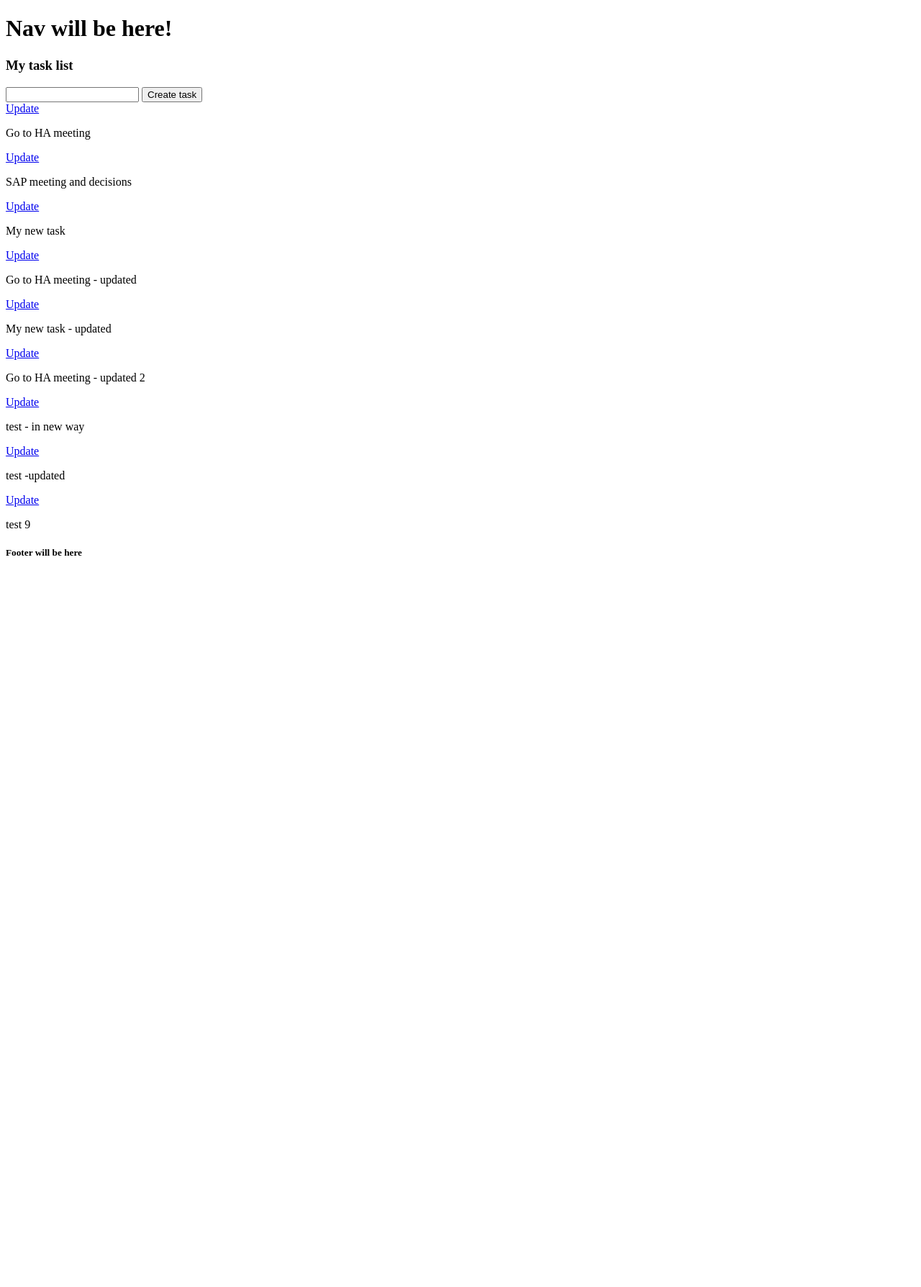
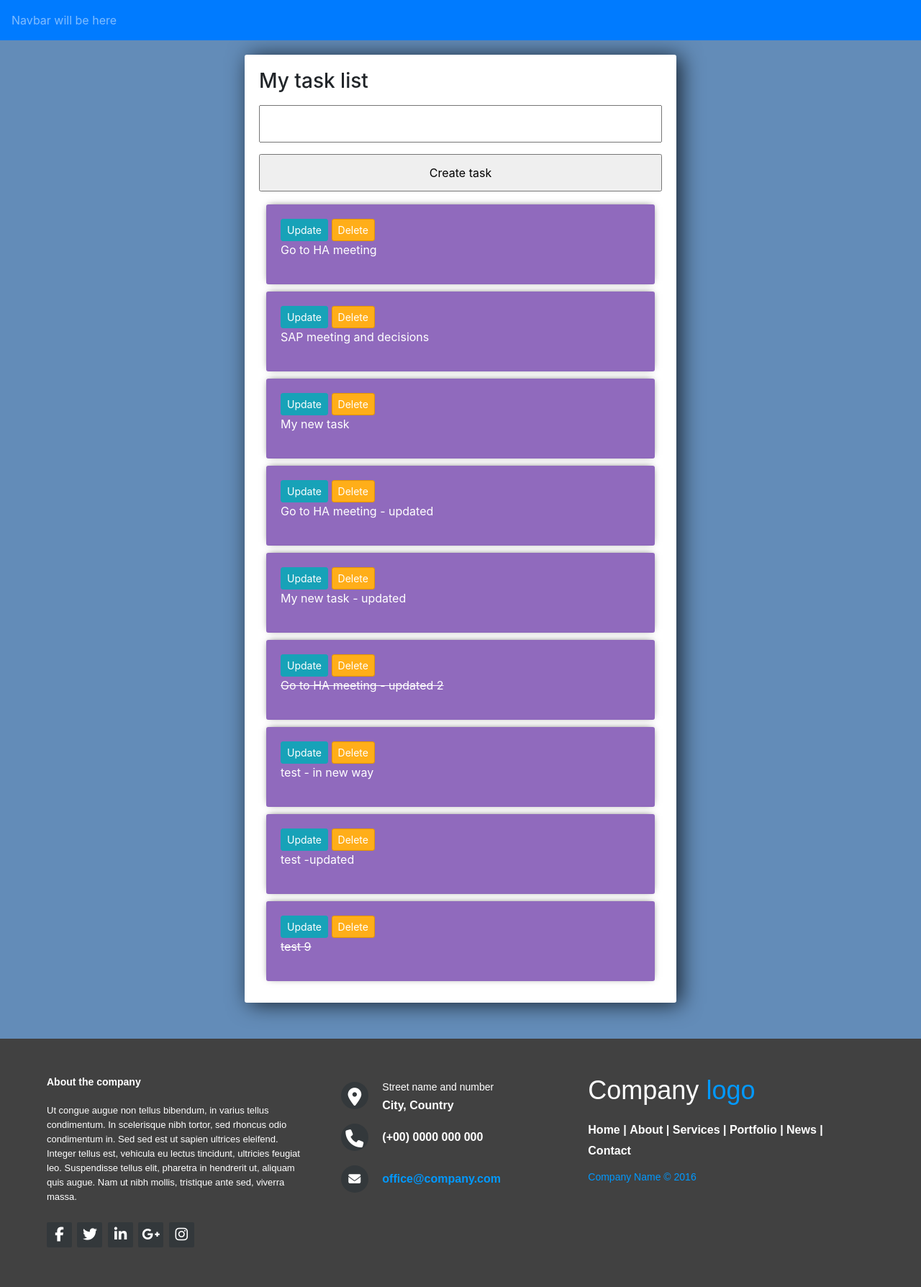
Before and after one commit to gmdmgithub/django-todo-list, a Django app: page /todo/ in a window 1280 px wide. Shown: the whole page at 72% size. Before the commit the page ends 772 px from the top, so only its background shows below. Run offline with Django 3.2, Linux system fonts and the light colour scheme; data comes from the database, SQL or seed files in the repository; both versions use the stored data as it was after the commit; some libraries are stand-ins or nearby versions.

Commit message:
task list finished

```diff
--- /dev/null
+++ b/static/css/main.css
@@ -0,0 +1,232 @@
+body{
+    background-color: #638CB8;
+}
+input{
+    width: 100%;
+    padding: 12px 20px;
+    margin: 8px 0;
+    box-sizing: border-box;
+}
+input::placeholder {
+  color: #d3d3d3;
+}
+.submit{
+    background-color: #6BA3E8;
+}
+.center-column{
+    width:600px;
+    margin: 20px auto;
+    padding:20px;
+    background-color: #fff;
+    border-radius: 3px;
+    box-shadow: 6px 2px 30px 0px rgba(0,0,0,0.75);
+}
+.item-row{
+    background-color: #906abd;
+    margin: 10px;
+    padding: 20px;
+    border-radius: 3px;
+    color: #fff;
+    font-size: 16px;
+    box-shadow: 0px -1px 10px -4px rgba(0,0,0,0.75);
+}
+.btn-danger{
+    background-color: #ffae19;
+    border-color: #e59400;
+}
+
+.form-row{
+    display: inline-block;
+    width: 100%;
+    margin-bottom: 10px;
+}
+.form-row textarea{
+    display: block;
+    width: 100%;
+    height: 100px;
+}
+.form-row label{
+    margin-bottom: .1rem;
+}
+
+.form-row input{
+    margin: 0 0 8px 0;
+}
+
+.form-row input[type="checkbox"]{
+    display: inline;
+    width: 50%;
+}
+
+.form-bottom{
+    margin-bottom: 10px;
+    border-bottom: 1px gray solid;
+    padding-bottom: 5px;
+}
+
+
+
+
+.footer {
+    background-color: #414141;
+    width: 100%;
+    text-align: left;
+    font-family: sans-serif;
+    font-weight: bold;
+    font-size: 16px;
+    padding: 50px;
+    margin-top: 50px;
+  }
+
+  .footer .footer-left,
+  .footer .footer-center,
+  .footer .footer-right {
+    display: inline-block;
+    vertical-align: top;
+  }
+
+
+  /* footer left*/
+
+  .footer .footer-left {
+    width: 33%;
+    padding-right: 15px;
+  }
+
+  .footer .about {
+    line-height: 20px;
+    color: #ffffff;
+    font-size: 13px;
+    font-weight: normal;
+    margin: 0;
+  }
+
+  .footer .about span {
+    display: block;
+    color: #ffffff;
+    font-size: 14px;
+    font-weight: bold;
+    margin-bottom: 20px;
+  }
+
+  .footer .icons {
+    margin-top: 25px;
+  }
+
+  .footer .icons a {
+    display: inline-block;
+    width: 35px;
+    height: 35px;
+    cursor: pointer;
+    background-color: #33383b;
+    border-radius: 2px;
+    font-size: 20px;
+    color: #ffffff;
+    text-align: center;
+    line-height: 35px;
+    margin-right: 3px;
+    margin-bottom: 5px;
+  }
+
+
+  /* footer center*/
+
+  .footer .footer-center {
+    width: 30%;
+  }
+
+  .footer .footer-center i {
+    background-color: #33383b;
+    color: #ffffff;
+    font-size: 25px;
+    width: 38px;
+    height: 38px;
+    border-radius: 50%;
+    text-align: center;
+    line-height: 42px;
+    margin: 10px 15px;
+    vertical-align: middle;
+  }
+
+  .footer .footer-center i.fa-envelope {
+    font-size: 17px;
+    line-height: 38px;
+  }
+
+  .footer .footer-center p {
+    display: inline-block;
+    color: #ffffff;
+    vertical-align: middle;
+    margin: 0;
+  }
+
+  .footer .footer-center p span {
+    display: block;
+    font-weight: normal;
+    font-size: 14px;
+    line-height: 2;
+  }
+
+  .footer .footer-center p a {
+    color: #0099ff;
+    text-decoration: none;
+  }
+
+
+  /* footer right*/
+
+  .footer .footer-right {
+    width: 35%;
+  }
+
+  .footer h2 {
+    color: #ffffff;
+    font-size: 36px;
+    font-weight: normal;
+    margin: 0;
+  }
+
+  .footer h2 span {
+    color: #0099ff;
+  }
+
+  .footer .menu {
+    color: #ffffff;
+    margin: 20px 0 12px;
+    padding: 0;
+  }
+
+  .footer .menu a {
+    display: inline-block;
+    line-height: 1.8;
+    text-decoration: none;
+    color: inherit;
+  }
+
+  .footer .menu a:hover {
+    color: #0099ff;
+  }
+
+  .footer .name {
+    color: #0099ff;
+    font-size: 14px;
+    font-weight: normal;
+    margin: 0;
+  }
+
+  @media (max-width: 767px) {
+    .footer {
+      font-size: 14px;
+    }
+    .footer .footer-left,
+    .footer .footer-center,
+    .footer .footer-right {
+      display: block;
+      width: 100%;
+      margin-bottom: 40px;
+      text-align: center;
+    }
+    .footer .footer-center i {
+      margin-left: 0;
+    }
+  }
--- a/tasks/templates/tasks/footer.html
+++ b/tasks/templates/tasks/footer.html
@@ -1 +1,41 @@
-<h5>Footer will be here</h5>
+<footer class="footer">
+  <div class="footer-left col-md-4 col-sm-6">
+    <p class="about">
+      <span> About the company</span> Ut congue augue non tellus bibendum, in varius tellus condimentum. In scelerisque nibh tortor, sed rhoncus odio condimentum in. Sed sed est ut sapien ultrices eleifend. Integer tellus est, vehicula eu lectus tincidunt,
+      ultricies feugiat leo. Suspendisse tellus elit, pharetra in hendrerit ut, aliquam quis augue. Nam ut nibh mollis, tristique ante sed, viverra massa.
+    </p>
+    <div class="icons">
+      <a href="#"><i class="fa fa-facebook"></i></a>
+      <a href="#"><i class="fa fa-twitter"></i></a>
+      <a href="#"><i class="fa fa-linkedin"></i></a>
+      <a href="#"><i class="fa fa-google-plus"></i></a>
+      <a href="#"><i class="fa fa-instagram"></i></a>
+    </div>
+  </div>
+  <div class="footer-center col-md-4 col-sm-6">
+    <div>
+      <i class="fa fa-map-marker"></i>
+      <p><span> Street name and number</span> City, Country</p>
+    </div>
+    <div>
+      <i class="fa fa-phone"></i>
+      <p> (+00) 0000 000 000</p>
+    </div>
+    <div>
+      <i class="fa fa-envelope"></i>
+      <p><a href="#"> office@company.com</a></p>
+    </div>
+  </div>
+  <div class="footer-right col-md-4 col-sm-6">
+    <h2> Company<span> logo</span></h2>
+    <p class="menu">
+      <a href="#"> Home</a> |
+      <a href="#"> About</a> |
+      <a href="#"> Services</a> |
+      <a href="#"> Portfolio</a> |
+      <a href="#"> News</a> |
+      <a href="#"> Contact</a>
+    </p>
+    <p class="name"> Company Name &copy; 2016</p>
+  </div>
+</footer>
--- a/tasks/templates/tasks/index.html
+++ b/tasks/templates/tasks/index.html
@@ -7,17 +7,21 @@
     <meta name="viewport" content="width=device-width, initial-scale=1.0">
     <meta http-equiv="X-UA-Compatible" content="ie=edge">
     <title>{{ title }}</title>
+    <link rel="stylesheet" href="https://stackpath.bootstrapcdn.com/bootstrap/4.3.1/css/bootstrap.min.css" integrity="sha384-ggOyR0iXCbMQv3Xipma34MD+dH/1fQ784/j6cY/iJTQUOhcWr7x9JvoRxT2MZw1T" crossorigin="anonymous">
+    <link rel="stylesheet" href="{% static '/css/main.css' %}">
+    <script src="https://use.fontawesome.com/910f470f3d.js"></script>
 </head>
 <body>
 
     {% include "./nav.html" %}
+    <div class="center-column">
 
     {% block content %}
 
     {% endblock content %}
 
+    </div>
     {% include "./footer.html" %}
-
 
 </body>
 </html>
--- a/tasks/templates/tasks/nav.html
+++ b/tasks/templates/tasks/nav.html
@@ -1,2 +1,6 @@
-
-<h1>Nav will be here!</h1>
+<nav class="navbar navbar-dark bg-primary">
+  <!-- Navbar content -->
+  <span class="navbar-text">
+    Navbar will be here
+  </span>
+</nav>
--- a/tasks/templates/tasks/todo_list.html
+++ b/tasks/templates/tasks/todo_list.html
@@ -3,6 +3,7 @@
 {% load static %}
 
 {% block content %}
+
 
     <h3>My task list</h3>
 
@@ -14,15 +15,22 @@
 
             {{form.errors}}
 
-        <input type="submit" value="Create task">
+            <input lass="btn btn-info" type="submit" value="Create task">
 
         </form>
+        <div class="todo-list">
+        {% for t in tasks %}
+            <div class="item-row">
+            <a class="btn btn-sm btn-info" href=" {% url 'update' t.id %} ">Update</a>
+            <a class="btn btn-sm btn-danger" href=" {% url 'delete' t.id %} ">Delete</a>
+            {% if t.completed == True %}
+                <p><strike>{{ t }}</strike></p>
+            {% else %}
+                <p><span>{{ t }}</span></p>
+            {% endif %}
 
-    {% for t in tasks %}
-        <div class="list">
-        <a href=" {% url 'update' t.id %} ">Update</a>
-            <p>{{ t }}</p>
             </div>
         {% endfor %}
+        </div>
 
     {% endblock  %}
--- a/tasks/urls.py
+++ b/tasks/urls.py
@@ -7,4 +7,6 @@ urlpatterns = [
     path('', views.index, name='index'),
 
     path('update/<str:pk>/', views.update, name='update'),
+
+    path('delete/<str:pk>/', views.delete, name='delete'),
 ]
--- a/tasks/views.py
+++ b/tasks/views.py
@@ -11,13 +11,8 @@ from .forms import *
 def index(request):
 
     # return HttpResponse("Hi there my list is comming!")
-
-    print(request)
-
     tasks = Task.objects.all()
-
     form =TaskForm()
-
     if request.method == 'POST':
         form = TaskForm(request.POST)
         form.completed = False
@@ -26,18 +21,32 @@ def index(request):
             return redirect('/todo/')
         else:
             print(f'form not valied {form.errors}')
-
+    print([t.completed for t in tasks])
     context = {'tasks':tasks, 'title':'Main page', 'form':form}
 
     return render(request, 'tasks/todo_list.html', context)
 
 def update(request, pk):
     task = Task.objects.get(id=pk)
-
-    if request.method == 'POST':
-        form = TaskForm(request.POST)
+    form = TaskForm(instance=task)
+    if request.method == 'POST' and task:
+        form = TaskForm(request.POST, instance=task)
         if form.is_valid():
             form.save()
             return redirect('/todo/')
+    context = {'form': form, 't_id': task.id , 'title':'Update task'}
+    return render(request,'tasks/update_task.html', context)
 
-    return render(request,'tasks/update_task.html')
+
+def delete(request, pk):
+
+    task = Task.objects.get(id=pk)
+    if request.method == 'POST':
+        task.delete()
+        return redirect('/todo/')
+
+    context = {'task':task}
+
+    return render(request, 'tasks/confirm_delete.html', context)
+
+    pass
--- a/todo_list/settings.py
+++ b/todo_list/settings.py
@@ -120,3 +120,9 @@ USE_TZ = True
 # https://docs.djangoproject.com/en/3.0/howto/static-files/
 
 STATIC_URL = '/static/'
+
+STATICFILES_DIRS = [
+     os.path.join(BASE_DIR, 'static')
+]
+
+MEDIA_URL = '/img/'
```
Also changed, not shown: tasks/templates/tasks/confirm_delete.html (added, +17 -0 lines), tasks/templates/tasks/update_task.html (+14 -5 lines), db.sqlite3. Lines whose indentation alone changed are shown as unchanged.
